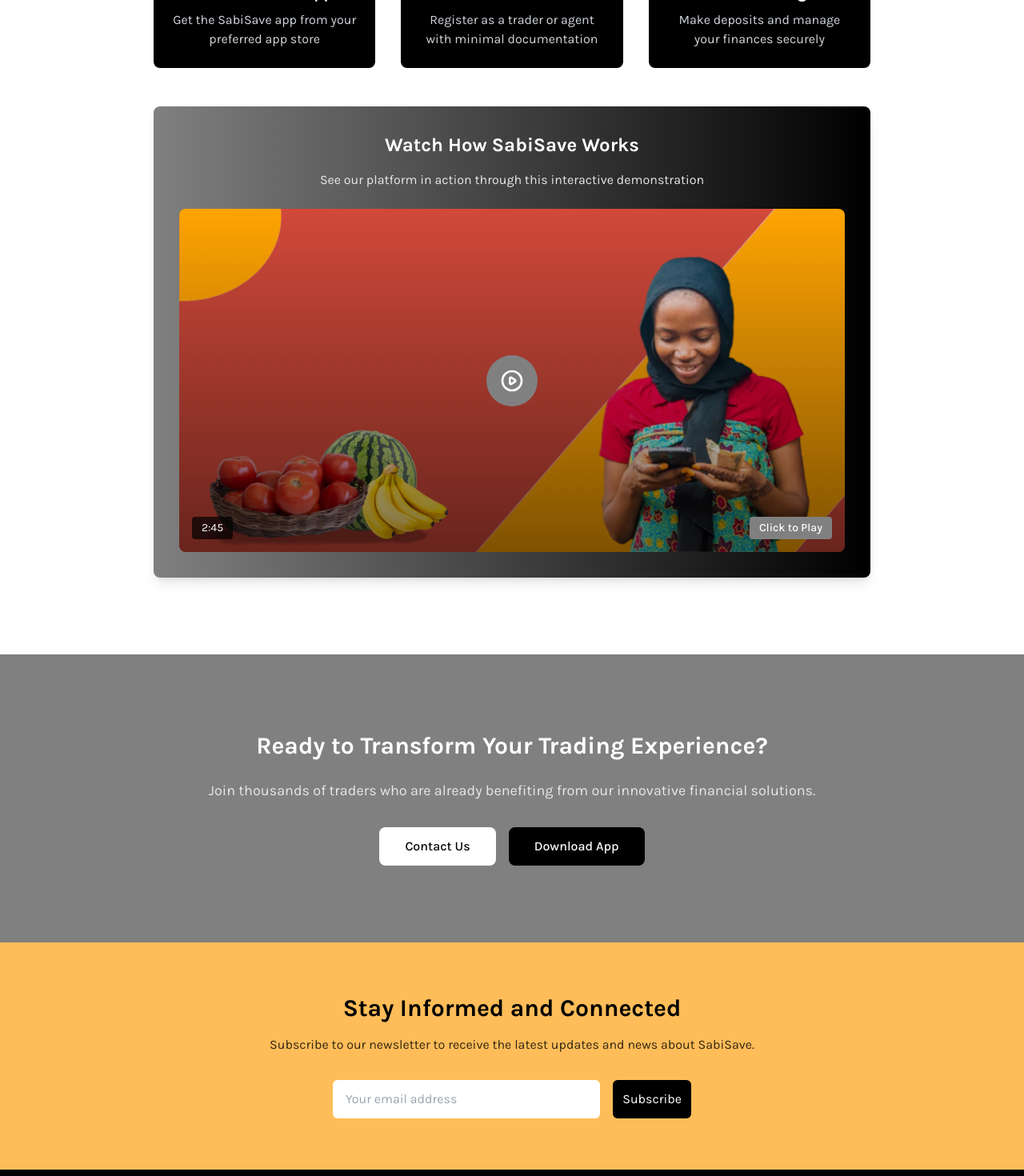
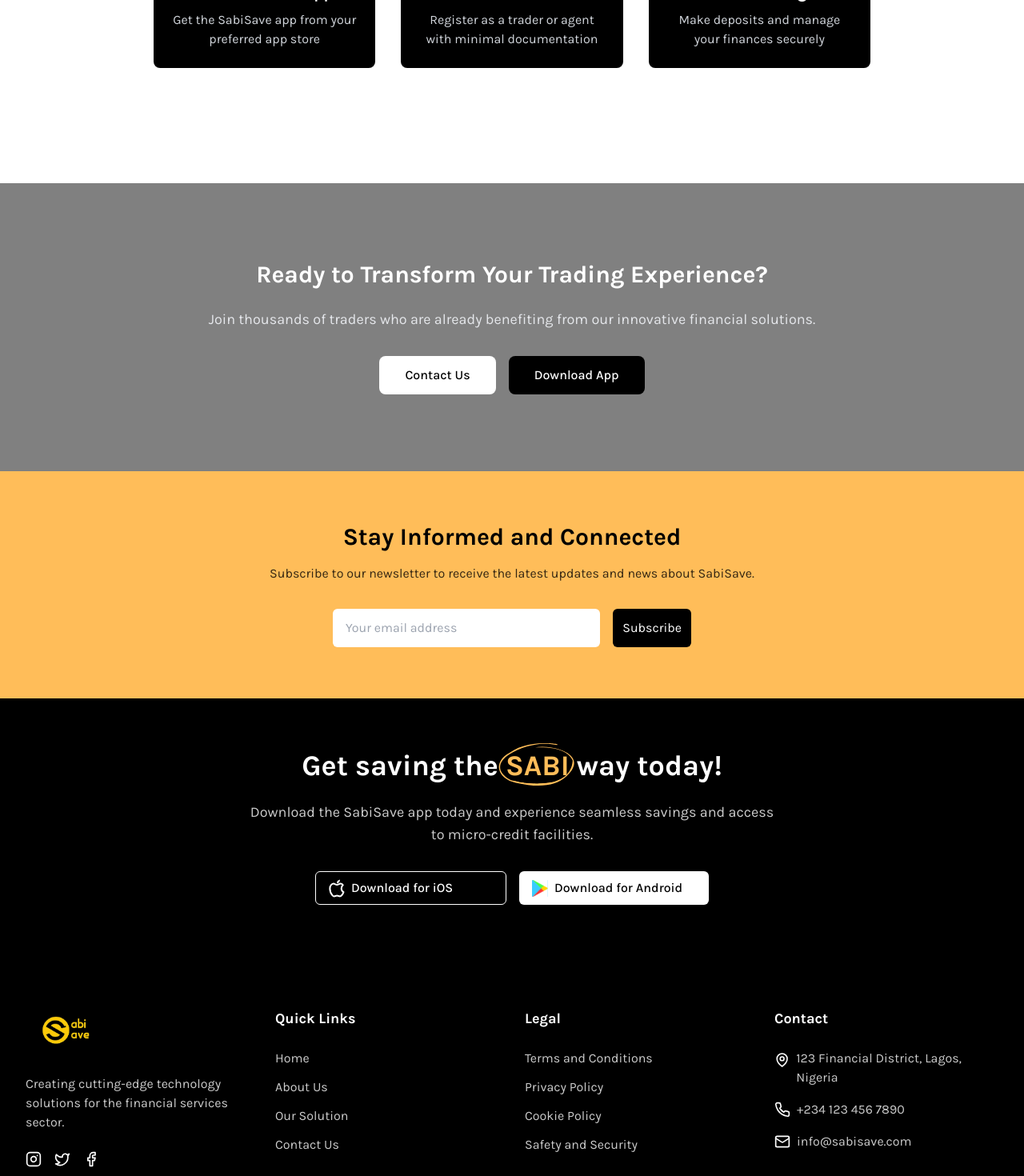
Before and after one commit to Agbeleshe/sabi-save, a React (Vite) app: page /solution in a window 1280 px wide. Shown: the part 2500-3970 px from the top of the page at 80% size. Built offline with nearby package versions, Linux system fonts and the light colour scheme; a web font is replaced by a local one.

Commit message:
footer icons and reoved video

```diff
--- a/src/components/Footer.tsx
+++ b/src/components/Footer.tsx
@@ -130,7 +130,7 @@ function Footer() {
                       size={20}
                       className={`mr-2 ${
                         verticalAlign ? "mt-1" : ""
-                      } text-primary`}
+                      } text-white`}
                     />
                     <span className="opacity-80">{text}</span>
                   </li>
--- a/src/pages/Solution.tsx
+++ b/src/pages/Solution.tsx
@@ -14,11 +14,11 @@ import DownloadCTA from "../components/DownloadCTA";
 import PageBanner from "../components/PageBanner";
 import solutionImg from "../assets/solutionImg.png";
 import bannerImg from "../assets/longImg.jpg";
-import tubeTumbnail from "../assets/temi.png";
-import { useState } from "react";
+// import tubeTumbnail from "../assets/temi.png";
+// import { useState } from "react";
 
 function Solution() {
-  const [videoPlaying, setVideoPlaying] = useState(false);
+  // const [videoPlaying, setVideoPlaying] = useState(false);
 
   const productFeatures = [
     {
@@ -73,9 +73,9 @@ function Solution() {
     "Additional revenue streams through commissions",
   ];
 
-  const handleVideoClick = () => {
-    setVideoPlaying(true);
-  };
+  // const handleVideoClick = () => {
+  //   setVideoPlaying(true);
+  // };
 
   return (
     <>
@@ -225,7 +225,7 @@ function Solution() {
               </p>
             </div>
           </div>
-
+          {/*
           <div className="bg-gradient-to-r from-red to-black p-8 rounded-lg shadow-lg">
             <h3 className="text-2xl font-bold mb-4 text-center text-white">
               Watch How SabiSave Works
@@ -290,7 +290,7 @@ function Solution() {
                 </div>
               </div>
             )}
-          </div>
+          </div> */}
         </div>
       </Section>
 
```
